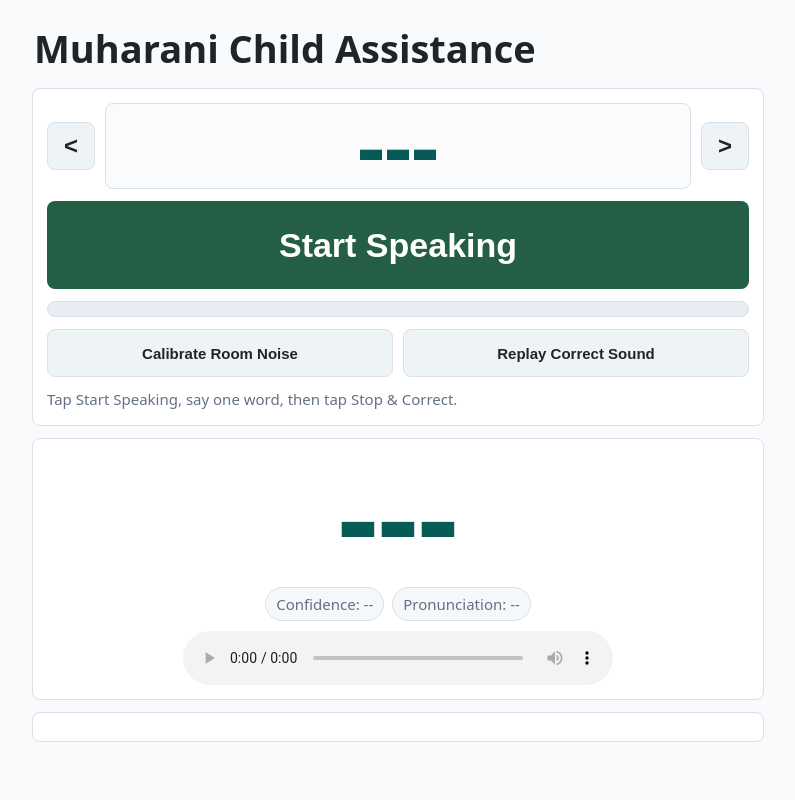
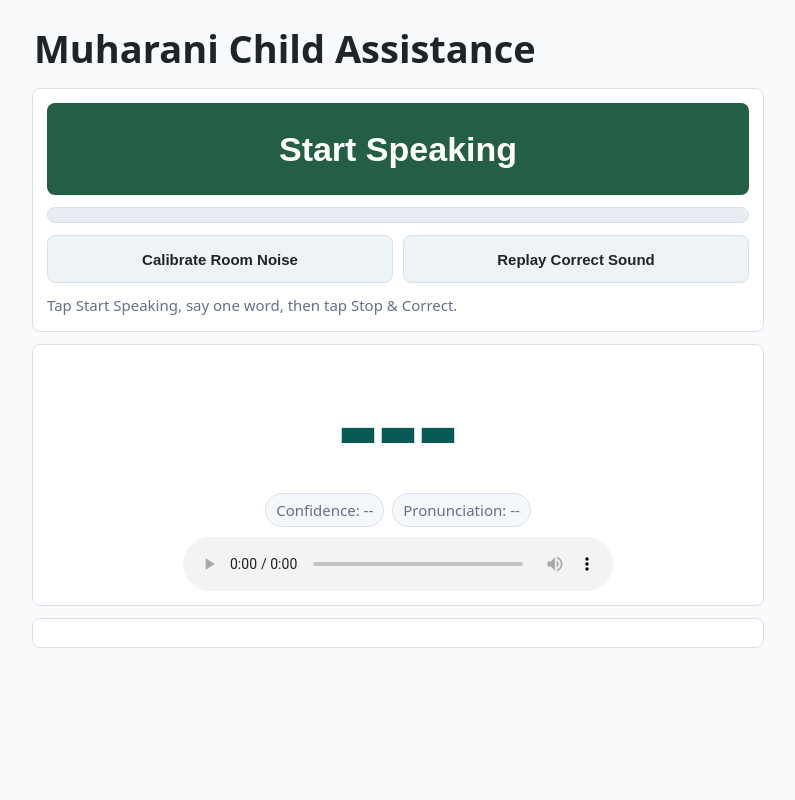
Before and after one commit to jatin2088/kulvinder_ASR, a Flask app: template templates/index.html in a window 1280 px wide. Shown: the whole page, without its empty margins (242-1037 px from the left). Run offline with Flask 3, Linux system fonts and the light colour scheme; the template is opened without the code that fills it, so the values that code supplies are empty; parts of the project's set-up code (start-up, migrations or seed data) failed here and were passed over.

Commit message:
Restore free speak detection flow

```diff
--- a/app.py
+++ b/app.py
@@ -62,6 +62,20 @@ def class_confidence(model, vector, class_id):
     return 0.0
 
 
+def top_predictions(model, vector, limit=3):
+    if hasattr(model, "decision_function"):
+        scores = np.asarray(model.decision_function(vector), dtype=np.float64)
+        if scores.ndim == 1:
+            scores = np.stack([-scores, scores], axis=1)
+        scores = scores - scores.max(axis=1, keepdims=True)
+        probs = np.exp(scores)
+        probs = probs / probs.sum(axis=1, keepdims=True)
+        order = np.argsort(probs[0])[::-1][:limit]
+        return [{"word_id": int(i), "word": words[int(i)], "confidence": float(probs[0, i])} for i in order]
+    pred = int(model.predict(vector)[0])
+    return [{"word_id": pred, "word": words[pred], "confidence": 1.0}]
+
+
 def audio_stats(audio):
     if audio.size == 0:
         return {"duration": 0.0, "rms": 0.0, "peak": 0.0}
@@ -87,10 +101,14 @@ def predict_wav(path, target_word_id=None):
         word_id = int(target_word_id)
     quality_id = int(quality_model.predict(vector)[0]) if quality_model is not None else 1
 
+    confidence = class_confidence(word_model, vector, word_id)
+    accepted = bool(confidence >= 0.12 or target_word_id is not None)
     return {
         "word_id": word_id,
         "word": words[word_id],
-        "confidence": class_confidence(word_model, vector, word_id),
+        "confidence": confidence,
+        "accepted": accepted,
+        "alternatives": top_predictions(word_model, vector, limit=3),
         "model_guess_word_id": guessed_word_id,
         "model_guess_word": words[guessed_word_id],
         "model_guess_confidence": estimate_confidence(word_model, vector),
@@ -129,6 +147,7 @@ def append_result(row):
                 "model_guess_word",
                 "model_guess_confidence",
                 "used_target",
+                "accepted",
                 "recording_path",
                 "user_agent",
             ],
@@ -208,6 +227,7 @@ def predict():
         "model_guess_word": result["model_guess_word"],
         "model_guess_confidence": round(result["model_guess_confidence"], 6),
         "used_target": result["used_target"],
+        "accepted": result["accepted"],
         "recording_path": str(recording_path),
         "user_agent": request.headers.get("User-Agent", ""),
     }
--- a/templates/index.html
+++ b/templates/index.html
@@ -8,7 +8,7 @@
     :root {
       color-scheme: light;
       --ink: #20242a;
-      --muted: #647084;
+      --muted: #667085;
       --line: #d9e0ea;
       --paper: #f8fafc;
       --panel: #ffffff;
@@ -16,83 +16,42 @@
       --accent-dark: #075a55;
       --record: #b3261e;
       --ready: #245f45;
+      --warn: #9a4b12;
     }
-
     * { box-sizing: border-box; }
-
     body {
       margin: 0;
       font-family: system-ui, -apple-system, BlinkMacSystemFont, "Segoe UI", sans-serif;
       background: var(--paper);
       color: var(--ink);
     }
-
     main {
       width: min(760px, 100%);
+      min-height: 100vh;
       margin: 0 auto;
-      min-height: 100vh;
       padding: 14px;
       display: grid;
       gap: 12px;
       align-content: start;
     }
-
-    header {
-      padding: 8px 2px 2px;
-    }
-
     h1 {
-      margin: 0;
+      margin: 8px 2px 2px;
       font-size: clamp(25px, 7vw, 38px);
       font-weight: 850;
       letter-spacing: 0;
     }
-
     section {
       background: var(--panel);
       border: 1px solid var(--line);
       border-radius: 8px;
       padding: 14px;
     }
-
     .record-panel {
       display: grid;
       gap: 12px;
     }
-
-    .practice-card {
-      display: grid;
-      grid-template-columns: 48px 1fr 48px;
-      gap: 10px;
-      align-items: center;
-      text-align: center;
-    }
-
-    .practice-card button {
-      min-height: 48px;
-      border: 1px solid var(--line);
-      border-radius: 8px;
-      background: #eef4f5;
-      color: var(--ink);
-      font-size: 24px;
-      font-weight: 800;
-    }
-
-    .practice-word {
-      min-height: 82px;
-      display: grid;
-      place-items: center;
-      border: 1px solid var(--line);
-      border-radius: 8px;
-      background: #f9fbfd;
-      color: var(--accent-dark);
-      font-size: clamp(42px, 16vw, 84px);
-      font-weight: 900;
-      line-height: 1;
-    }
-
     .speak-button {
-      min-height: 88px;
+      min-height: 92px;
       border: 0;
       border-radius: 8px;
       background: var(--ready);
@@ -102,23 +61,14 @@
       cursor: pointer;
       touch-action: manipulation;
     }
-
-    .speak-button.recording {
-      background: var(--record);
-    }
-
-    .speak-button:disabled {
-      opacity: 0.65;
-      cursor: wait;
-    }
-
-    .small-actions {
+    .speak-button.recording { background: var(--record); }
+    .speak-button:disabled { opacity: 0.65; cursor: wait; }
+    .actions {
       display: grid;
       grid-template-columns: 1fr 1fr;
       gap: 10px;
     }
-
-    .small-actions button {
+    .actions button {
       min-height: 48px;
       border: 1px solid var(--line);
       border-radius: 8px;
@@ -127,7 +77,6 @@
       font-weight: 700;
       font-size: 15px;
     }
-
     .level {
       height: 16px;
       background: #e8edf4;
@@ -135,28 +84,24 @@
       overflow: hidden;
       border: 1px solid var(--line);
     }
-
     .level > div {
       height: 100%;
       width: 0%;
       background: linear-gradient(90deg, #0f7c80, #d28a18);
       transition: width 60ms linear;
     }
-
     .status {
       color: var(--muted);
       min-height: 22px;
       font-size: 15px;
     }
-
     .result {
-      min-height: 230px;
+      min-height: 250px;
       display: grid;
       place-items: center;
       text-align: center;
       gap: 10px;
     }
-
     .word {
       font-size: clamp(62px, 22vw, 124px);
       line-height: 1;
@@ -164,7 +109,11 @@
       color: var(--accent-dark);
       word-break: keep-all;
     }
-
+    .repeat {
+      color: var(--warn);
+      font-size: clamp(28px, 8vw, 48px);
+      font-weight: 850;
+    }
     .meta {
       display: flex;
       flex-wrap: wrap;
@@ -173,23 +122,13 @@
       color: var(--muted);
       font-size: 15px;
     }
-
     .pill {
       border: 1px solid var(--line);
       border-radius: 999px;
       padding: 6px 10px;
       background: #f5f8fb;
     }
-
-    audio {
-      width: min(100%, 430px);
-    }
-
-    .history {
-      display: grid;
-      gap: 8px;
-    }
-
+    audio { width: min(100%, 430px); }
     .history-row {
       display: grid;
       grid-template-columns: 1fr auto;
@@ -199,33 +138,22 @@
       border-top: 1px solid var(--line);
       font-size: 15px;
     }
-
-    .history-row:first-child {
-      border-top: 0;
-    }
-
+    .history-row:first-child { border-top: 0; }
     @media (max-width: 560px) {
       main { padding: 10px; }
       section { padding: 12px; }
-      .small-actions { grid-template-columns: 1fr; }
+      .actions { grid-template-columns: 1fr; }
     }
   </style>
 </head>
 <body>
   <main>
-    <header>
-      <h1>Muharani Child Assistance</h1>
-    </header>
+    <h1>Muharani Child Assistance</h1>
 
     <section class="record-panel">
-      <div class="practice-card">
-        <button id="prevButton" aria-label="Previous word">&lt;</button>
-        <div id="practiceWord" class="practice-word">---</div>
-        <button id="nextButton" aria-label="Next word">&gt;</button>
-      </div>
       <button id="speakButton" class="speak-button">Start Speaking</button>
       <div class="level" aria-label="Microphone level"><div id="levelFill"></div></div>
-      <div class="small-actions">
+      <div class="actions">
         <button id="noiseButton">Calibrate Room Noise</button>
         <button id="replayButton">Replay Correct Sound</button>
       </div>
@@ -242,15 +170,11 @@
     </section>
 
     <section>
-      <div id="history" class="history"></div>
+      <div id="history"></div>
     </section>
   </main>
 
   <script>
-    const practiceWords = {{ words|tojson }};
-    const practiceWordEl = document.getElementById("practiceWord");
-    const prevButton = document.getElementById("prevButton");
-    const nextButton = document.getElementById("nextButton");
     const speakButton = document.getElementById("speakButton");
     const noiseButton = document.getElementById("noiseButton");
     const replayButton = document.getElementById("replayButton");
@@ -273,23 +197,9 @@
     let latestLevel = 0;
     let noiseFloor = 0.012;
     let calibration = null;
-    let lastResult = null;
-    let currentWordId = Number(localStorage.getItem("currentWordId") || "0");
+    let lastAccepted = null;
 
-    function updatePracticeWord() {
-      if (!practiceWords.length) return;
-      currentWordId = (currentWordId + practiceWords.length) % practiceWords.length;
-      localStorage.setItem("currentWordId", String(currentWordId));
-      practiceWordEl.textContent = practiceWords[currentWordId];
-      wordEl.textContent = practiceWords[currentWordId];
-      audioEl.src = `/reference/${currentWordId}`;
-      confidenceEl.textContent = "Confidence: --";
-      qualityEl.textContent = "Pronunciation: --";
-    }
-
-    function setStatus(text) {
-      statusEl.textContent = text;
-    }
+    function setStatus(text) { statusEl.textContent = text; }
 
     async function ensureMic() {
       if (audioContext && stream) return;
@@ -325,15 +235,10 @@
       const scale = Math.max(noiseFloor * 6, 0.02);
       levelFill.style.width = `${Math.min(100, latestLevel / scale * 100)}%`;
 
-      if (calibration) {
-        calibration.levels.push(latestLevel);
-      }
-
+      if (calibration) calibration.levels.push(latestLevel);
       if (recording) {
         chunks.push(copy);
-        if (performance.now() - startedAt > 5000) {
-          stopRecording();
-        }
+        if (performance.now() - startedAt > 5000) stopRecording();
       }
     }
 
@@ -386,7 +291,6 @@
       let pcm = downsample(samples, sourceRate, targetRate);
       const speechThreshold = Math.max(noiseFloor * 2.2, 0.008);
       pcm = trimEdges(pcm, speechThreshold);
-
       const buffer = new ArrayBuffer(44 + pcm.length * 2);
       const view = new DataView(buffer);
       writeString(view, 0, "RIFF");
@@ -402,7 +306,6 @@
       view.setUint16(34, 16, true);
       writeString(view, 36, "data");
       view.setUint32(40, pcm.length * 2, true);
-
       let offset = 44;
       for (let i = 0; i < pcm.length; i++, offset += 2) {
         const sample = Math.max(-1, Math.min(1, pcm[i]));
@@ -435,13 +338,12 @@
       speakButton.classList.remove("recording");
       setStatus("Processing recording...");
 
-      const samples = mergeChunks(chunks);
+      const encoded = encodeWav(mergeChunks(chunks), audioContext.sampleRate, 16000);
       chunks = [];
-      const encoded = encodeWav(samples, audioContext.sampleRate, 16000);
 
       if (encoded.duration < 0.25 || encoded.rms < 0.002) {
         resetButton();
-        setStatus("Recording was too short or quiet. Please speak closer and try again.");
+        showRepeat("Recording was too short or quiet. Please speak closer and try again.");
         return;
       }
 
@@ -451,13 +353,12 @@
         form.append("duration", encoded.duration.toFixed(4));
         form.append("rms", encoded.rms.toFixed(6));
         form.append("noise_floor", noiseFloor.toFixed(6));
-        form.append("target_word_id", String(currentWordId));
         const response = await fetch("/predict", { method: "POST", body: form });
         const result = await response.json();
         if (!response.ok) throw new Error(result.error || "Prediction failed");
         showResult(result);
       } catch (error) {
-        setStatus(error.message);
+        showRepeat(error.message);
       } finally {
         resetButton();
       }
@@ -470,44 +371,47 @@
       speakButton.classList.remove("recording");
     }
 
+    function showRepeat(message) {
+      wordEl.textContent = "Please repeat";
+      wordEl.classList.add("repeat");
+      confidenceEl.textContent = "Confidence: --";
+      qualityEl.textContent = "Pronunciation: --";
+      setStatus(message);
+    }
+
     function showResult(result) {
-      lastResult = result;
+      if (!result.accepted) {
+        showRepeat("Low confidence. Please repeat the word clearly.");
+        addHistory("Repeat needed", `${(result.confidence * 100).toFixed(1)}%`);
+        return;
+      }
+
+      lastAccepted = result;
+      wordEl.classList.remove("repeat");
       wordEl.textContent = result.word;
-      confidenceEl.textContent = `System check: ${(result.quality_confidence * 100).toFixed(1)}%`;
+      confidenceEl.textContent = `Confidence: ${(result.confidence * 100).toFixed(1)}%`;
       qualityEl.textContent = `Pronunciation: ${result.quality_label}`;
       audioEl.src = `${result.reference_url}?t=${Date.now()}`;
       audioEl.play().catch(() => {});
       setStatus(`Saved test ${result.recording_id || ""}`.trim());
+      addHistory(result.word, `${(result.confidence * 100).toFixed(1)}%`);
+    }
 
+    function addHistory(label, value) {
       const row = document.createElement("div");
       row.className = "history-row";
-      row.innerHTML = `<strong>${result.word}</strong><span>${result.quality_label}</span>`;
+      row.innerHTML = `<strong>${label}</strong><span>${value}</span>`;
       historyEl.prepend(row);
     }
-
-    prevButton.addEventListener("click", () => {
-      if (recording || busy) return;
-      currentWordId -= 1;
-      updatePracticeWord();
-    });
-
-    nextButton.addEventListener("click", () => {
-      if (recording || busy) return;
-      currentWordId += 1;
-      updatePracticeWord();
-    });
 
     speakButton.addEventListener("click", async () => {
       try {
         if (busy) return;
-        if (recording) {
-          await stopRecording();
-        } else {
-          await startRecording();
-        }
+        if (recording) await stopRecording();
+        else await startRecording();
       } catch (error) {
         resetButton();
-        setStatus(error.message);
+        showRepeat(error.message);
       }
     });
 
@@ -524,7 +428,7 @@
           if (levels.length) {
             const sorted = [...levels].sort((a, b) => a - b);
             noiseFloor = Math.max(0.006, sorted[Math.floor(sorted.length * 0.8)]);
-            setStatus(`Room noise calibrated.`);
+            setStatus("Room noise calibrated.");
           } else {
             setStatus("Could not calibrate room noise.");
           }
@@ -532,18 +436,16 @@
         }, 2000);
       } catch (error) {
         noiseButton.disabled = false;
-        setStatus(error.message);
+        showRepeat(error.message);
       }
     });
 
     replayButton.addEventListener("click", () => {
-      if (audioEl.src) {
+      if (lastAccepted && audioEl.src) {
         audioEl.currentTime = 0;
         audioEl.play().catch(() => {});
       }
     });
-
-    updatePracticeWord();
   </script>
 </body>
 </html>
```
Also changed, not shown: test_local_app.py (+5 -8 lines).
